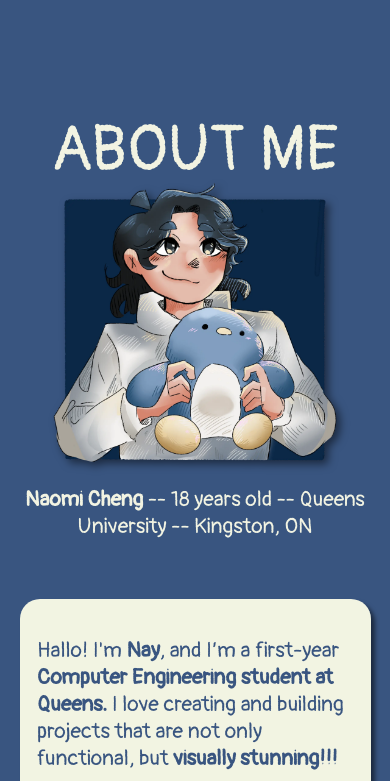
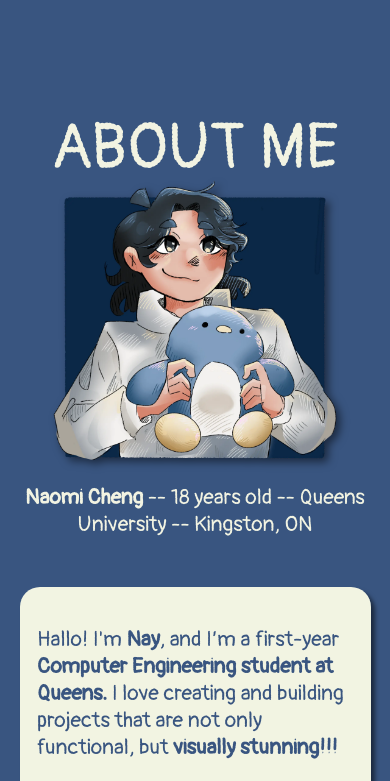
Before and after one commit to Nayraiyt/V2-Portfolio, a website: page index.html in a window 390 px wide. Shown: the part 603-1384 px from the top of the page. Drawn offline with nearby package versions, Linux system fonts and the light colour scheme.

Commit message:
okok final- it hopefully works good????

```diff
--- a/css/index.css
+++ b/css/index.css
@@ -1162,7 +1162,8 @@ body {
   .about-me-box {
     grid-template-columns: 1fr;
     place-items: center;
-    height: 130vh;
+    height: auto;
+    padding-bottom: 20vh;
     min-height: 0;
   }
   .about-profile-intro {
```
